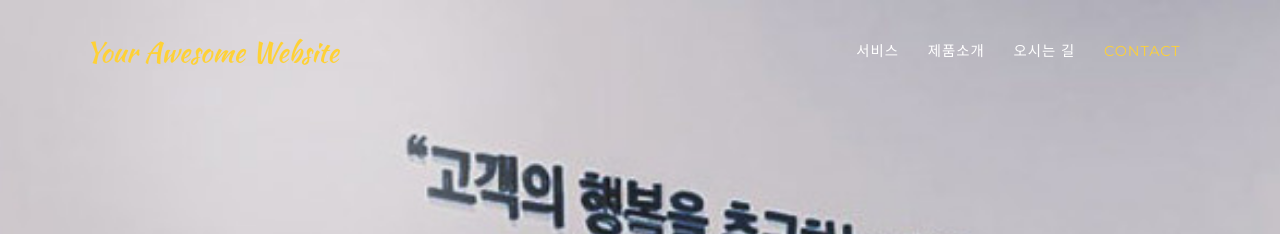
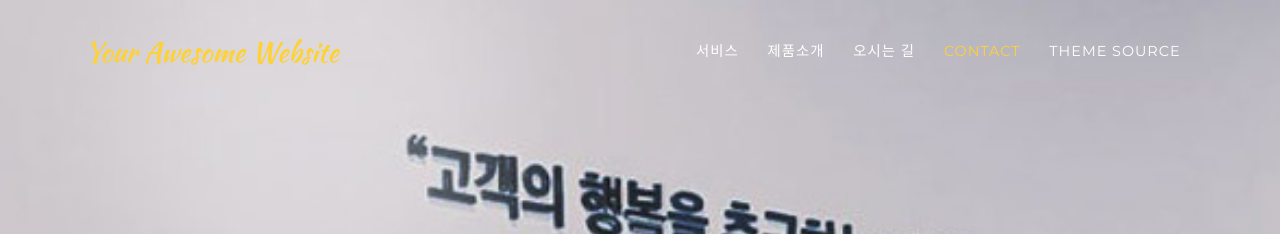
Before and after one commit to GyeongJuPark/agencyJekyll_CloneCoding, a Jekyll site: the page built from index.md, in a window 1280 px wide. Shown: the top 234 px of the page. Built offline with Jekyll 4.4.1, drawn with Linux system fonts in a browser that asks for light colours; some web fonts are replaced.

Commit message:
Update navigation.yml

```diff
--- a/_data/navigation.yml
+++ b/_data/navigation.yml
@@ -19,6 +19,8 @@ en: &DEFAULT_EN
       section: about
     - title: "Contact"
       section: contact
+    - title: "Theme Source"
+      url: https://github.com/raviriley/agncy-jekyll-theme/
 en-US:
   <<: *DEFAULT_EN
 en-CA:
```
